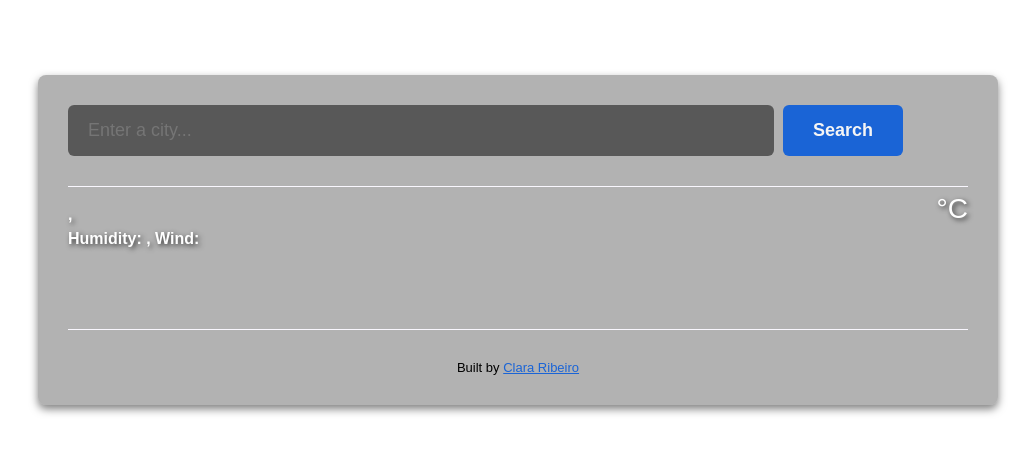
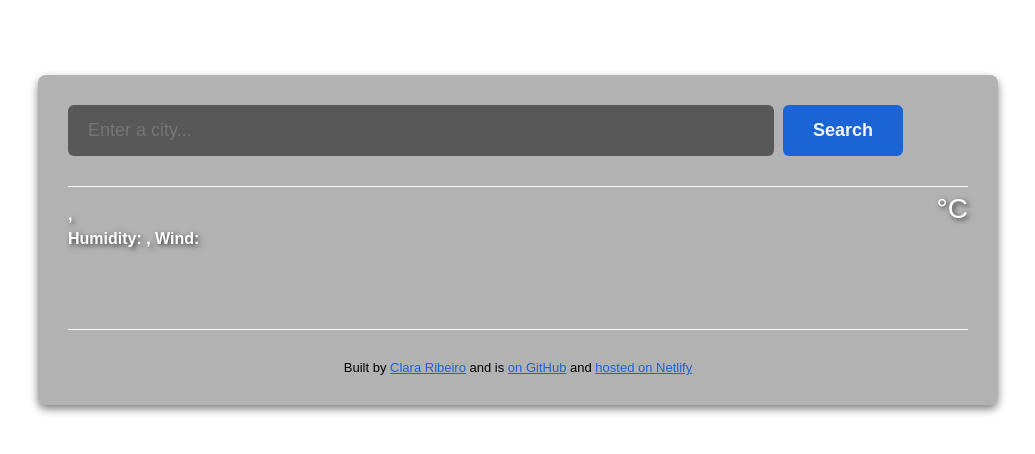
Before and after one commit to ribeiroclara/weather, a plain HTML site: page index.html in a window 1280 px wide. Shown: the whole page, without its empty margins (122-1157 px from the left). Drawn offline with nearby package versions, Linux system fonts and the light colour scheme; no server answers.

Commit message:
change the footer

```diff
--- a/index.html
+++ b/index.html
@@ -49,7 +49,7 @@
         <footer>
             Built by
             <a href="linkedin.com/in/clara-ribeiro-9472772a8" target="_blank">
-                Clara Ribeiro</a>
+                Clara Ribeiro</a> and is <a href="https://github.com/ribeiroclara" target="_blank"> on GitHub</a> and <a href="https://weatherclara.netlify.app"> hosted on Netlify </a>
         </footer>
     </div>
     </div>
```
